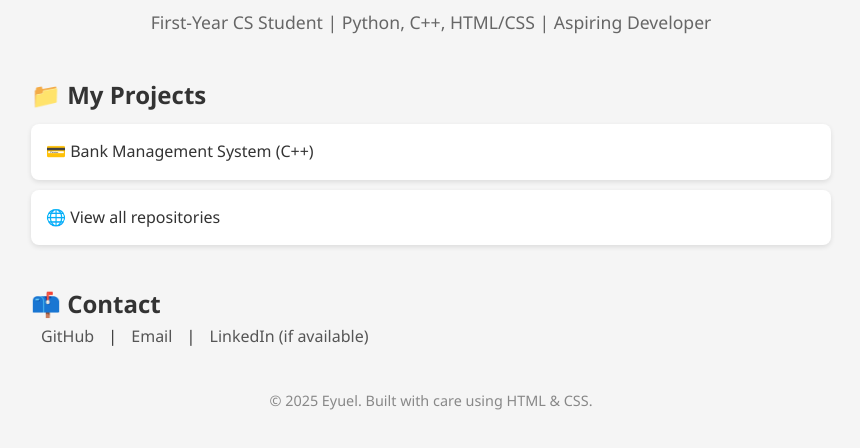
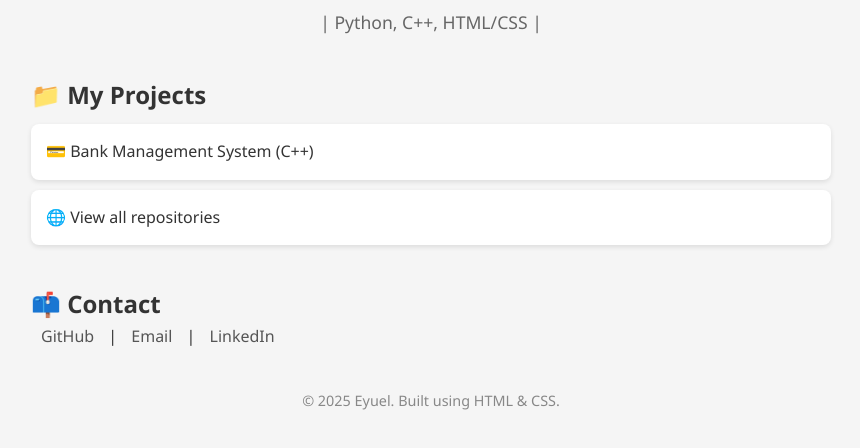
Before and after one commit to eyuele/eyuele.github.io, a plain HTML site: page index.html in a window 1280 px wide. Shown: the part 218-666 px from the top of the page, without its empty margins (209-1069 px from the left). Drawn offline with Linux system fonts and the light colour scheme.

Commit message:
Update index.html

```diff
--- a/index.html
+++ b/index.html
@@ -68,7 +68,7 @@
   <header>
     <img src="https://avatars.githubusercontent.com/eyuele" alt="Eyuel's Avatar">
     <h1>Eyuel (Ethiel)</h1>
-    <p>First-Year CS Student | Python, C++, HTML/CSS | Aspiring Developer</p>
+    <p>| Python, C++, HTML/CSS |</p>
   </header>
 
   <section class="projects">
@@ -82,12 +82,12 @@
     <p class="social-links">
       <a href="https://github.com/eyuele" target="_blank">GitHub</a> |
       <a href="mailto:youremail@example.com">Email</a> |
-      <a href="#">LinkedIn (if available)</a>
+      <a href="#">LinkedIn</a>
     </p>
   </section>
 
   <footer>
-    <p>&copy; 2025 Eyuel. Built with care using HTML & CSS.</p>
+    <p>&copy; 2025 Eyuel. Built using HTML & CSS.</p>
   </footer>
 </body>
 </html>
```
